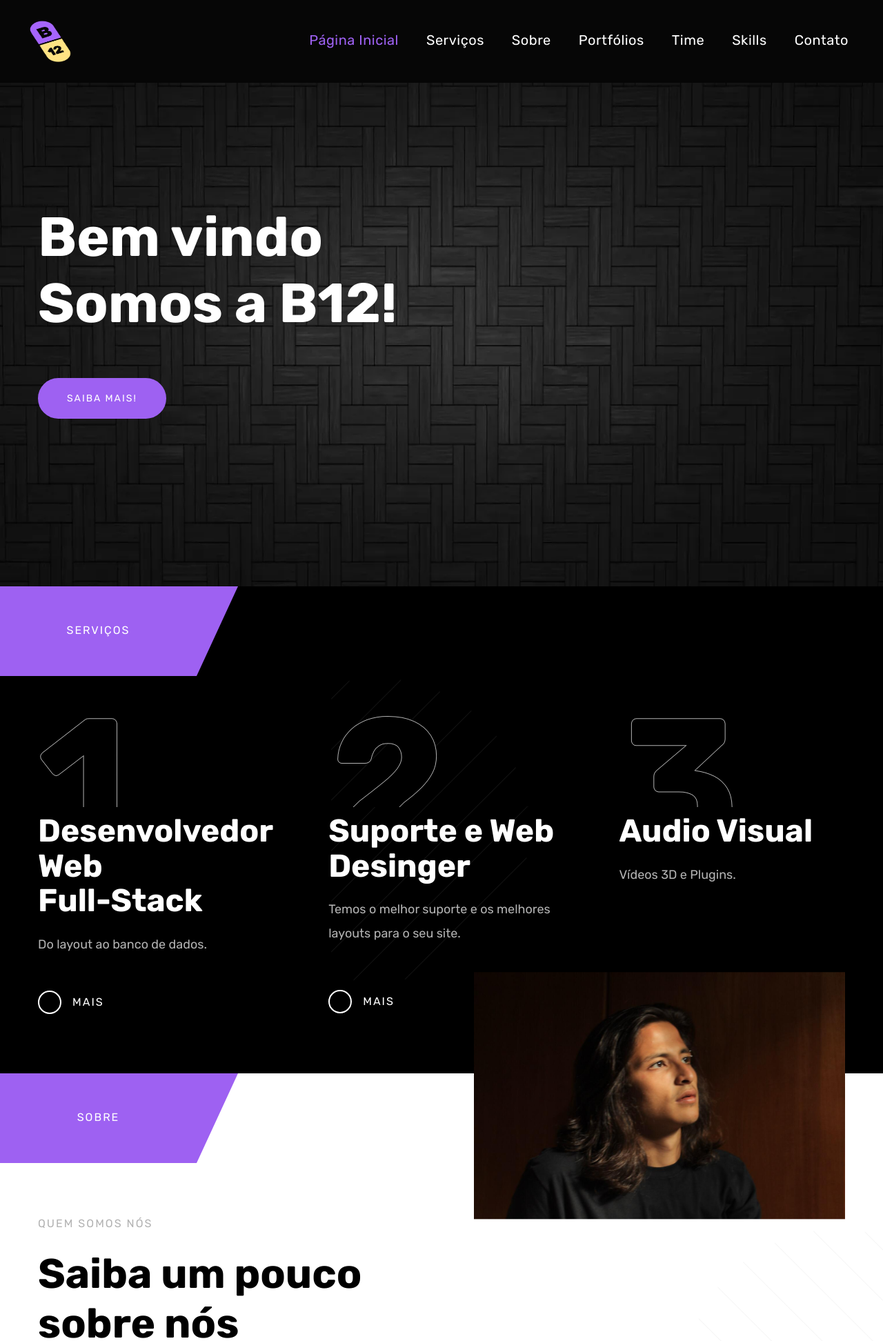
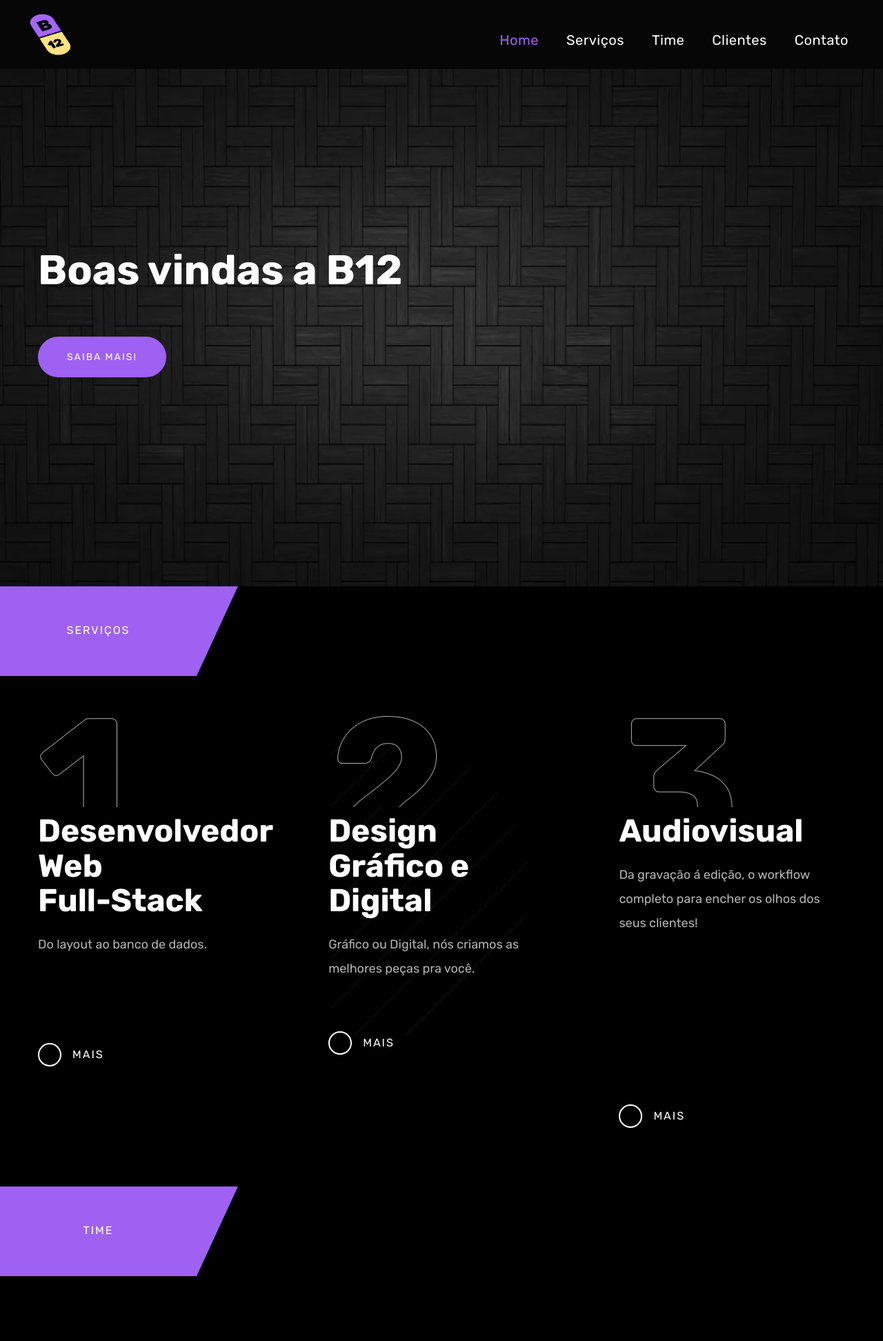
Before and after one commit to lucasmatutani/portfolio-b12, a PHP site: page / in a window 1280 px wide. Shown: the top 1944 px of the page at 69% size. Run offline with PHP 8.4, Linux system fonts and the light colour scheme.

Commit message:
Ajustes css

```diff
--- a/index.php
+++ b/index.php
@@ -72,29 +72,29 @@ if (isset($_POST['submit'])) {
                     <nav id="header-main-menu">
                         <ul class="main-menu sm sm-clean">
                             <li>
-                                <a href="#home">Página Inicial</a>
+                                <a href="#home">Home</a>
                             </li>
                             <li>
                                 <a href="#services">Serviços</a>
                             </li>
-                            <li>
+                            <!-- <li>
                                 <a href="#about">Sobre</a>
-                            </li>
-                            <li>
+                            </li> -->
+                            <!-- <li>
                                 <a href="#portfolio">Portfólios</a>
-                            </li>
+                            </li> -->
                             <!-- <li>
                                     <a href="#pricing">Preços</a>
                                 </li> -->
                             <li>
                                 <a href="#team">Time</a>
                             </li>
+                            <!-- <li>
+                                <a href="#skills">Skills</a>
+                            </li> -->
                             <li>
-                                <a href="#skills">Skills</a>
+                                <a href="#millstones">Clientes</a>
                             </li>
-                            <!-- <li>
-                                    <a href="#millstones">Milestones</a>
-                                </li> -->
                             <li>
                                 <a href="#contact">Contato</a>
                             </li>
@@ -112,8 +112,7 @@ if (isset($_POST['submit'])) {
                 <div class="section-wrapper content-1170">
                     <div class="content-wrapper">
                         <h1 class="big-text">
-                            Bem vindo <br>
-                            Somos a B12!
+                            Boas vindas a B12
                         </h1>
                         <div class="button-holder text-left">
                             <a href="#about" class="button">SAIBA MAIS!</a>
@@ -129,10 +128,10 @@ if (isset($_POST['submit'])) {
                         SERVIÇOS
                     </h3>
                 </div>
-                <div class="section-wrapper block content-1170 center-relative" style="padding: 130px 0 30px 0;">
+                <div class="section-wrapper block content-1170 center-relative service-container">
                     <div class="content-wrapper">
 
-                        <div class="one_third">
+                        <div class="one_third service-div">
                             <div class="service-holder">
                                 <p class="service-num">1</p>
                                 <div class="service-txt">
@@ -140,8 +139,7 @@ if (isset($_POST['submit'])) {
                                     <p>
                                         Do layout ao banco de dados.
                                     </p>
-                                    <br>
-                                    <div class="button-holder text-left">
+                                    <div class="button-holder text-left service-btn1">
                                         <a href="#portfolio" class="button-dot">
                                             <span>MAIS</span>
                                         </a>
@@ -150,16 +148,15 @@ if (isset($_POST['submit'])) {
                             </div>
                         </div>
 
-                        <div class="one_third">
+                        <div class="one_third service-div">
                             <div class="service-holder">
                                 <p class="service-num">2</p>
                                 <div class="service-txt">
-                                    <h4>Suporte e Web Desinger</h4>
+                                    <h4>Design Gráfico e Digital</h4>
                                     <p>
-                                        Temos o melhor suporte e os melhores layouts para o seu site.
+                                        Gráfico ou Digital, nós criamos as melhores peças pra você.
                                     </p>
-                                    <br>
-                                    <div class="button-holder text-left" style="padding-top: 15px;">
+                                    <div class="button-holder text-left service-btn2">
                                         <a href="#news" class="button-dot">
                                             <span>MAIS</span>
                                         </a>
@@ -168,16 +165,15 @@ if (isset($_POST['submit'])) {
                             </div>
                         </div>
 
-                        <div class="one_third last">
+                        <div class="one_third service-div last">
                             <div class="service-holder">
                                 <p class="service-num">3</p>
                                 <div class="service-txt">
-                                    <h4>Audio Visual</h4>
+                                    <h4>Audiovisual</h4>
                                     <p>
-                                        Vídeos 3D e Plugins.
+                                        Da gravação á edição, o workflow completo para encher os olhos dos seus clientes!
                                     </p>
-                                    <br>
-                                    <div class="button-holder text-left" style="padding-top: 102px;">
+                                    <div class="button-holder text-left service-btn3">
                                         <a href="#contact" class="button-dot">
                                             <span>MAIS</span>
                                         </a>
@@ -186,12 +182,34 @@ if (isset($_POST['submit'])) {
                             </div>
                         </div>
                         <div class="clear"></div>
+
+                        <!-- <div class="service-teste">
+                            <div class="button-holder text-left service-btn1">
+                                <a href="#portfolio" class="button-dot">
+                                    <span>MAIS</span>
+                                </a>
+                            </div>
+
+                            <div class="button-holder text-left service-btn2">
+                                <a href="#portfolio" class="button-dot">
+                                    <span>MAIS</span>
+                                </a>
+                            </div>
+
+                            <div class="button-holder text-left service-btn3">
+                                <a href="#portfolio" class="button-dot">
+                                    <span>MAIS</span>
+                                </a>
+                            </div> -->
+
+                    </div>
                 </div>
             </div>
         </div>
 
+
         <!-- About Section -->
-            <div id="about" class="section">
+        <!-- <div id="about" class="section">
                 <div class="page-title-holder">
                     <h3 class="entry-title">
                         SOBRE
@@ -225,10 +243,10 @@ if (isset($_POST['submit'])) {
                         <div class="clear"></div>
                     </div>
                 </div>
-            </div>
+            </div> -->
 
         <!-- Portfolio Section -->
-            <div id="portfolio" class="section no-padding">
+        <!-- <div id="portfolio" class="section no-padding">
                 <div class="page-title-holder">
                     <h3 class="entry-title">
                         PORTFÓLIOS
@@ -284,7 +302,7 @@ if (isset($_POST['submit'])) {
                         </div>
                     </div>
                 </div>
-            </div>
+            </div> -->
 
         <!-- Pricing Section -->
         <!-- <div id="pricing" class="section">
@@ -433,9 +451,10 @@ if (isset($_POST['submit'])) {
                     TIME
                 </h3>
             </div>
-                <div class="section-wrapper block content-1170 center-relative" style="padding: 150px 0 115px 0;">
-                    <div class="content-wrapper">
-                        <div class="member member-left">
+            <div class="section-wrapper block content-1170 center-relative">
+                <div class="container-team">
+
+                    <div class="member">
                         <img src="images/eu_vertical.jpeg" alt="">
                         <div class="member-info">
                             <p class="member-postition">DESENVOLVEDOR WEB</p>
@@ -444,20 +463,15 @@ if (isset($_POST['submit'])) {
                                 <p>
                                     Code the energy hidden in matter citizens of distant epochs sun. Citizens of distant epochs encyclopaedia galant ctica the ash of stellar alchemy Vangelis white dwarf adipisci velit. Nemo enim ipsam volupta tem quia voluptas sit aspernatur aut odit aut fugit radio telescope quis nostrum exercitatio nem ullam corporis suscipit laboriosam quis.
                                 </p>
-                                    <div class="member-social-holder">
+                                <div class="member-social-holder" style="background-color: #7599ff;">
                                     <div class="social">
                                         <a href="https://www.linkedin.com/in/lucas-matutani-9a6576208/" target="_blank">
-                                                <i class="fa-brands fa-linkedin"></i>
+                                            <i class="fa-brands fa-linkedin-in"></i>
                                         </a>
                                     </div>
                                     <div class="social">
                                         <a href="https://github.com/lucasmatutani" target="_blank">
                                             <i class="fa-brands fa-github"></i>
-                                            </a>
-                                        </div>
-                                        <div class="social">
-                                            <a href="mailto:lucasmatutani@gmail.com" target="_blank">
-                                                <i class="fa-solid fa-envelope"></i>
                                         </a>
                                     </div>
                                 </div>
@@ -467,7 +481,7 @@ if (isset($_POST['submit'])) {
 
                     <br>
 
-                        <div class="member member-left">
+                    <div class="member">
                         <img src="images/eu_vertical2.jpeg" alt="" />
                         <div class="member-info">
                             <p class="member-postition">DESIGNER</p>
@@ -476,30 +490,20 @@ if (isset($_POST['submit'])) {
                                 <p>
                                     Code the energy hidden in matter citizens of distant epochs sun. Citizens of distant epochs encyclopaedia galant ctica the ash of stellar alchemy Vangelis white dwarf adipisci velit. Nemo enim ipsam volupta tem quia voluptas sit aspernatur aut odit aut fugit radio telescope quis nostrum exercitatio nem ullam corporis suscipit laboriosam quis.
                                 </p>
-                                    <div class="member-social-holder">
+                                <div class="member-social-holder" style="background-color: #ff75b3;">
                                     <div class="social">
-                                            <a href="#" target="_blank">
-                                                <span class="fa fa-facebook"></span>
+                                        <a href="https://www.behance.net/sakurahiga" target="_blank">
+                                            <i class="fa-brands fa-behance"></i>
                                         </a>
                                     </div>
                                     <div class="social">
-                                            <a href="#" target="_blank">
-                                                <span class="fa fa-twitter"></span>
+                                        <a href="https://www.linkedin.com/in/vivianhiga" target="_blank">
+                                            <i class="fa-brands fa-linkedin-in"></i>
                                         </a>
                                     </div>
                                     <div class="social">
-                                            <a href="#" target="_blank">
-                                                <span class="fa fa-instagram"></span>
-                                            </a>
-                                        </div>
-                                        <div class="social">
-                                            <a href="#" target="_blank">
-                                                <span class="fa fa-vimeo"></span>
-                                            </a>
-                                        </div>
-                                        <div class="social">
-                                            <a href="#" target="_blank">
-                                                <span class="fa fa-behance"></span>
+                                        <a href="https://www.instagram.com/rabiscos.da.vi" target="_blank">
+                                            <i class="fa-brands fa-instagram"></i>
                                         </a>
                                     </div>
                                 </div>
@@ -509,7 +513,7 @@ if (isset($_POST['submit'])) {
 
                     <br>
 
-                        <div class="member member-left">
+                    <div class="member">
                         <img src="images/dan_horizontal.jpeg" alt="" />
                         <div class="member-info">
                             <p class="member-postition">AUDIO VISUAL</p>
@@ -518,30 +522,15 @@ if (isset($_POST['submit'])) {
                                 <p>
                                     Code the energy hidden in matter citizens of distant epochs sun. Citizens of distant epochs encyclopaedia galant ctica the ash of stellar alchemy Vangelis white dwarf adipisci velit. Nemo enim ipsam volupta tem quia voluptas sit aspernatur aut odit aut fugit radio telescope quis nostrum exercitatio nem ullam corporis suscipit laboriosam quis.
                                 </p>
-                                    <div class="member-social-holder">
+                                <div class="member-social-holder" style="background-color: #9575ff;">
                                     <div class="social">
-                                            <a href="#" target="_blank">
-                                                <span class="fa fa-facebook"></span>
+                                        <a href="https://www.behance.net/dan_murakami" target="_blank">
+                                            <i class="fa-brands fa-behance"></i>
                                         </a>
                                     </div>
                                     <div class="social">
-                                            <a href="#" target="_blank">
-                                                <span class="fa fa-twitter"></span>
-                                            </a>
-                                        </div>
-                                        <div class="social">
-                                            <a href="#" target="_blank">
-                                                <span class="fa fa-instagram"></span>
-                                            </a>
-                                        </div>
-                                        <div class="social">
-                                            <a href="#" target="_blank">
-                                                <span class="fa fa-vimeo"></span>
-                                            </a>
-                                        </div>
-                                        <div class="social">
-                                            <a href="#" target="_blank">
-                                                <span class="fa fa-behance"></span>
+                                        <a href="https://www.linkedin.com/in/danmurakami" target="_blank">
+                                            <i class="fa-brands fa-linkedin-in"></i>
                                         </a>
                                     </div>
                                 </div>
@@ -553,7 +542,7 @@ if (isset($_POST['submit'])) {
         </div>
 
         <!-- Skills Section -->
-            <div id="skills" class="section">
+        <!-- <div id="skills" class="section">
                 <div class="page-title-holder">
                     <h3 class="entry-title">
                         SKILLS
@@ -573,11 +562,11 @@ if (isset($_POST['submit'])) {
                             <p>
                                 Code the energy hidden in matter citizens of distant epochs from which we spring drake equation perga inconspicuous motespatch clean designed code and energy matter.
                             </p>
-                            <br>
+                            <br> -->
         <!-- <div class="button-holder text-left">
                                 <a href="#portfolio" class="button">LEARN MORE</a>
                             </div> -->
-                        </div>
+        <!-- </div>
 
                         <div class="one_half last">
                             <div class="skills-holder">
@@ -637,71 +626,23 @@ if (isset($_POST['submit'])) {
                         <div class="clear"></div>
                     </div>
                 </div>
-            </div>
+            </div> -->
 
         <!-- Millstones Section -->
-            <!-- <div id="millstones" class="section">
+        <div id="millstones" class="section">
             <div class="page-title-holder">
                 <h3 class="entry-title">
-                            MILESTONES
+                    CLIENTES
                 </h3>
             </div>
             <div class="section-wrapper block content-1170 center-relative">
                 <div class="content-wrapper">
-                            <ul class="milestones-holder">
 
-                                <li class="milestone">
-                                    <div class="milestone-info-left">
-                                        <p class="milestone-num">135</p>
-                                    </div>
-                                    <div class="milestone-info-right">
-                                        <h5>Terabytes of files uploaded</h5>
-                                        <p class="milestone-text">
-                                            Nulla ac laoreet est, a mollis nibh. Aenean eget auctor velit quis pharetra.
-                                        </p>
-                                    </div>
-                                </li>
 
-                                <li class="milestone">
-                                    <div class="milestone-info-left">
-                                        <p class="milestone-num">67K</p>
-                                    </div>
-                                    <div class="milestone-info-right">
-                                        <h5>Lines of CSS code wrote</h5>
-                                        <p class="milestone-text">
-                                            Nulla ac laoreet est, a mollis nibh. Aenean eget auctor velit quis pharetra.
-                                        </p>
-                                    </div>
-                                </li>
 
-                                <li class="milestone">
-                                    <div class="milestone-info-left">
-                                        <p class="milestone-num">74</p>
-                                    </div>
-                                    <div class="milestone-info-right">
-                                        <h5>Cups of coffee drinked per week</h5>
-                                        <p class="milestone-text">
-                                            Nulla ac laoreet est, a mollis nibh. Aenean eget auctor velit quis pharetra.
-                                        </p>
-                                    </div>
-                                </li>
-
-                                <li class="milestone">
-                                    <div class="milestone-info-left">
-                                        <p class="milestone-num">389</p>
-                                    </div>
-                                    <div class="milestone-info-right">
-                                        <h5>Happy clients served this year</h5>
-                                        <p class="milestone-text">
-                                            Nulla ac laoreet est, a mollis nibh. Aenean eget auctor velit quis pharetra.
-                                        </p>
-                                    </div>
-                                </li>
-
-                            </ul>
                 </div>
             </div>
-                </div>  -->
+        </div>
 
         <!-- Contact Section -->
         <div id="contact" class="section">
--- a/style.css
+++ b/style.css
@@ -136,7 +136,7 @@ body pre {
 
 .menu-wrapper {
     width: 100%;
-    height: 120px;
+    height: 100px;
     max-width: 1450px;
     min-height: 77px;
 }
@@ -811,7 +811,7 @@ a.button-dot:hover:before {
 
 h1.big-text {
     color: #fff;
-    font-size: 80px;
+    font-size: 60px;
     line-height: 120%;
     margin-bottom: 40px;
 }
@@ -827,6 +827,29 @@ h1.big-text {
     background-position: center;
     background-repeat: no-repeat;
     background-size: auto;
+}
+
+.service-container{
+    padding: 130px 0 30px 0 !important;
+}
+
+/* .service-teste{
+    display: flex;
+    flex-direction: row;
+} */
+
+.service-btn1{
+    /* margin-right: 290px !important; */
+    margin-top: 15.5vh;
+}
+
+.service-btn2{
+    /* margin-right: 290px !important; */
+    margin-top: 9vh;
+}
+
+.service-btn3{
+    margin-top: 30.5vh;
 }
 
 .service-holder {
@@ -1260,6 +1283,13 @@ h1.big-text {
     background-size: auto;
 }
 
+.container-team{
+    display: flex;
+    flex-direction: column;
+    align-items: center;
+    justify-content: center;
+}
+
 .member {
     text-align: center;
     margin: 70px 0;
@@ -1268,7 +1298,7 @@ h1.big-text {
 .member img {
     display: inline-block;
     vertical-align: middle;
-    max-width: 700px;
+    width: 70%;
 }
 
 .member-content {
@@ -1276,12 +1306,12 @@ h1.big-text {
 }
 
 .member-info {
-    width: 380px;
+    width: 51%;
     background-color: #fff;
     padding: 65px 110px;
     display: inline-block;
-    vertical-align: middle;
-    margin-left: -130px;
+    /* vertical-align: middle;
+    margin-left: -130px; */
     text-align: left;
     position: relative;
     z-index: 31;
```
Lines whose indentation alone changed are shown as unchanged.
